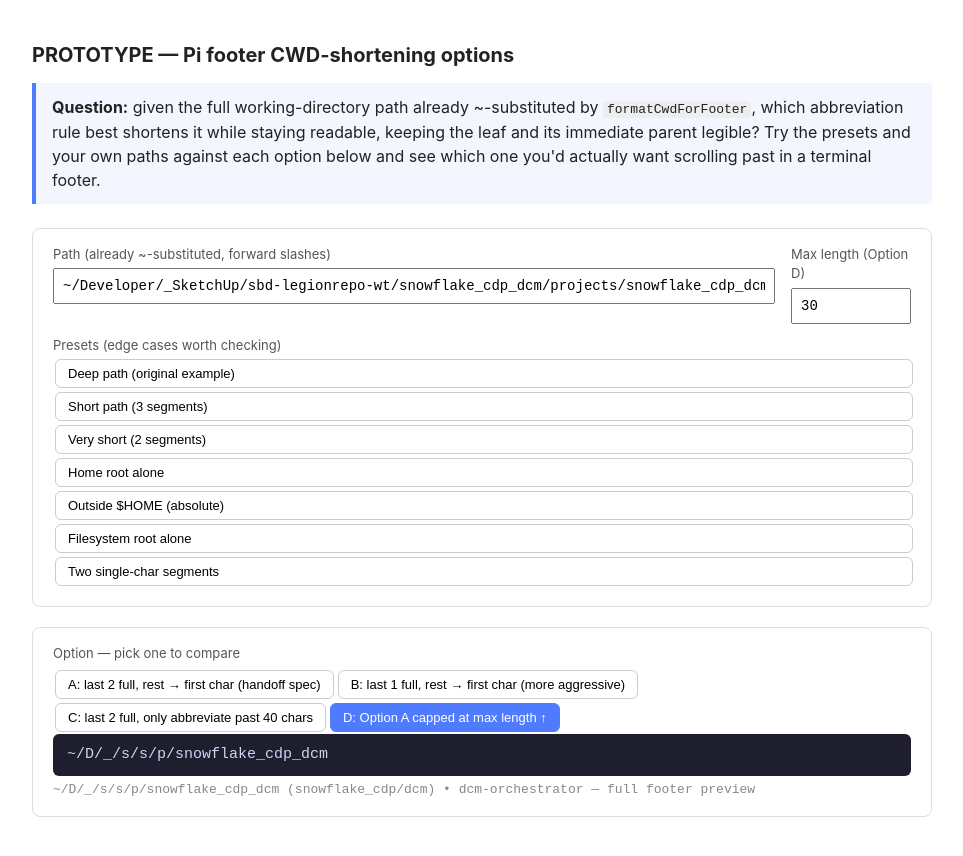
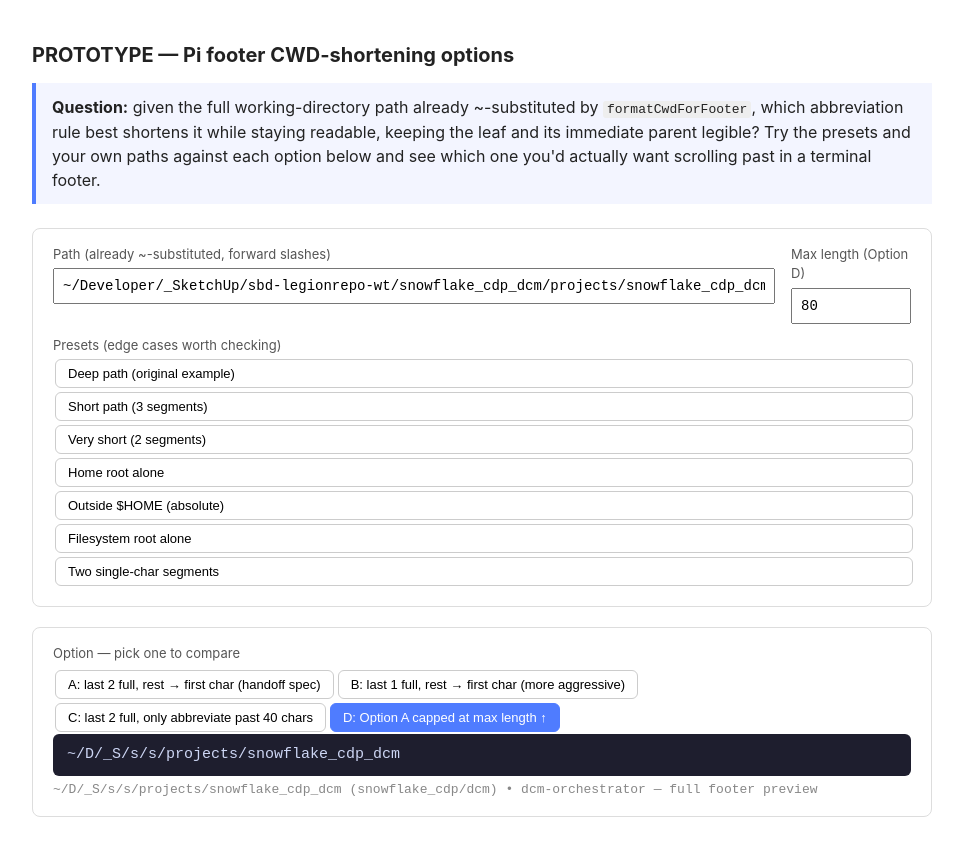
Before and after one commit to nickmuoh/dotfiles, a plain HTML site: page prototype-cwd-shorten.html in a window 1280 px wide. Shown: the whole page, without its empty margins (158-1121 px from the left). Drawn offline with Linux system fonts and the light colour scheme.

Commit message:
prototype: abbreviate unusual leading chars with next letter, default limit 80

```diff
--- a/prototype-cwd-shorten.html
+++ b/prototype-cwd-shorten.html
@@ -39,7 +39,7 @@
     </div>
     <div style="flex: 0 0 120px;">
       <label>Max length (Option D)</label>
-      <input type="text" id="limitInput" value="30">
+      <input type="text" id="limitInput" value="80">
     </div>
   </div>
   <div class="presets">
@@ -66,6 +66,17 @@
 
 // Option 1 (as specified in the handoff): keep the last 2 segments full,
 // collapse every earlier segment to its first character.
+// A segment abbreviates to its first char, unless that first char isn't a
+// letter/digit (e.g. `_SketchUp`, `.config`) — then keep the marker char
+// plus the next letter/digit so the abbreviation stays recognisable
+// (`_SketchUp` → `_S`, not a bare `_`).
+function abbreviateSegment(seg) {
+  const first = seg[0];
+  if (/[a-zA-Z0-9]/.test(first)) return first;
+  const next = seg.slice(1).match(/[a-zA-Z0-9]/);
+  return next ? first + next[0] : first;
+}
+
 function shortenLastTwoFull(path) {
   const isAbs = path.startsWith('/');
   const isHome = path.startsWith('~');
@@ -73,7 +84,7 @@ function shortenLastTwoFull(path) {
   const realSegs = isHome ? segs.slice(1) : segs;
   if (realSegs.length <= 2) return path; // nothing to shorten
   const kept = realSegs.slice(-2);
-  const abbrev = realSegs.slice(0, -2).map(s => s[0]);
+  const abbrev = realSegs.slice(0, -2).map(abbreviateSegment);
   const prefix = isHome ? '~' : (isAbs ? '' : '');
   return [prefix, ...abbrev, ...kept].join('/') || '/';
 }
@@ -84,7 +95,7 @@ function shortenLastOneFull(path) {
   const realSegs = path.startsWith('~') ? path.split('/').filter(Boolean).slice(1) : path.split('/').filter(Boolean);
   if (realSegs.length <= 1) return path;
   const kept = realSegs.slice(-1);
-  const abbrev = realSegs.slice(0, -1).map(s => s[0]);
+  const abbrev = realSegs.slice(0, -1).map(abbreviateSegment);
   const prefix = path.startsWith('~') ? '~' : (path.startsWith('/') ? '' : '');
   return [prefix, ...abbrev, ...kept].join('/');
 }
```
